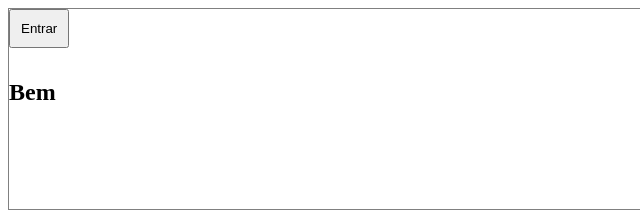
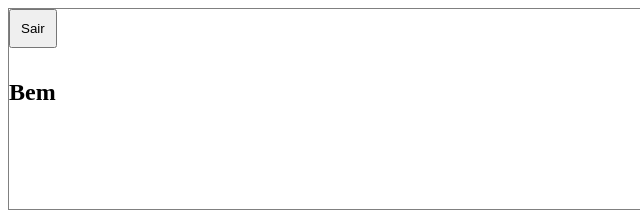
Before and after one commit to Luan338/Position-T1.1, a plain HTML site: page index.html in a window 1280 px wide. Shown: the top 218 px of the page, 0-640 px from the left. Drawn offline with Linux system fonts and the light colour scheme.

Commit message:
Nova atualização

```diff
--- a/index.html
+++ b/index.html
@@ -5,12 +5,12 @@
     <meta http-equiv="X-UA-Compatible" content="IE=edge">
     <meta name="viewport" content="width=device-width, initial-scale=1.0">
     <link rel="stylesheet" href="style.css">
-    <title>Aula de position</title>
+    <title>Aula de position T1.1</title>
 </head>
 <body>
     <section class="caixa1">
         <h2>Bem</h2>
-        <button>Entrar</button>
+        <button>Sair</button>
     </section>
 
     <section class="caixa2">
```
